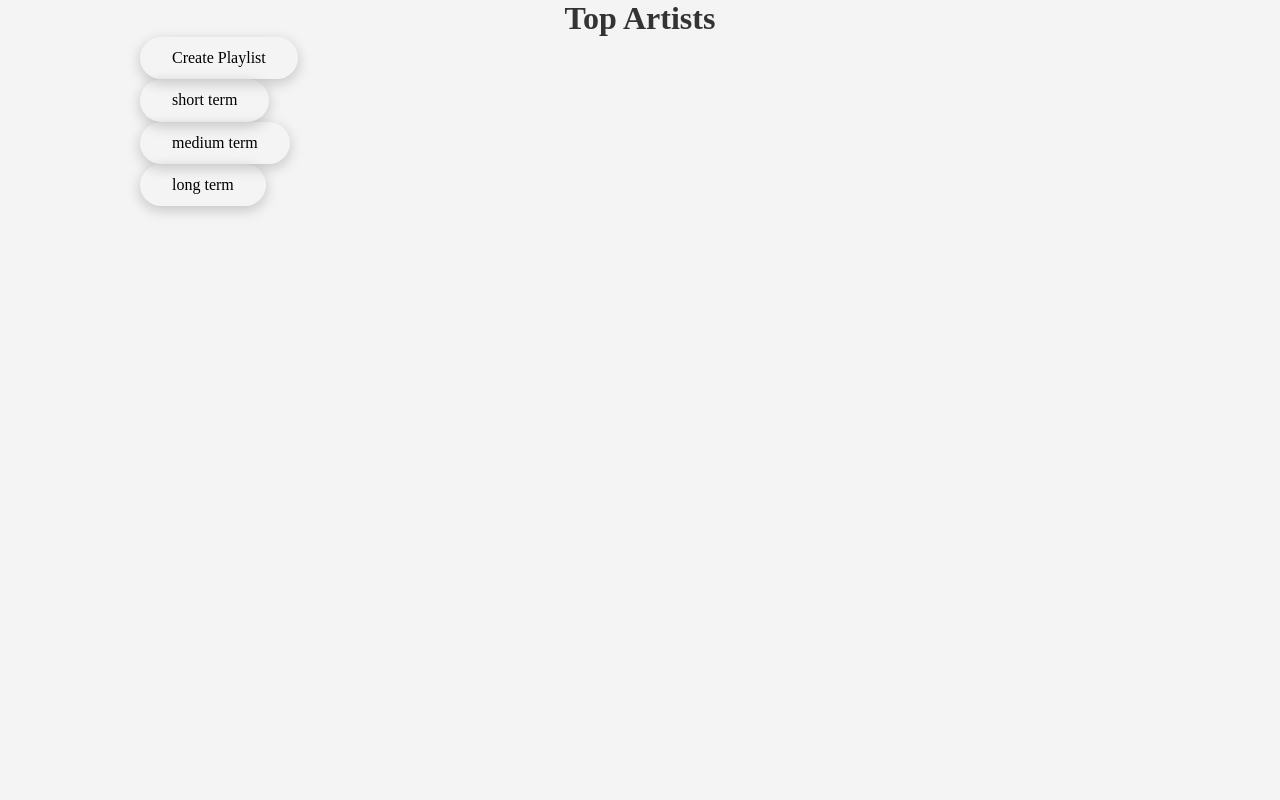
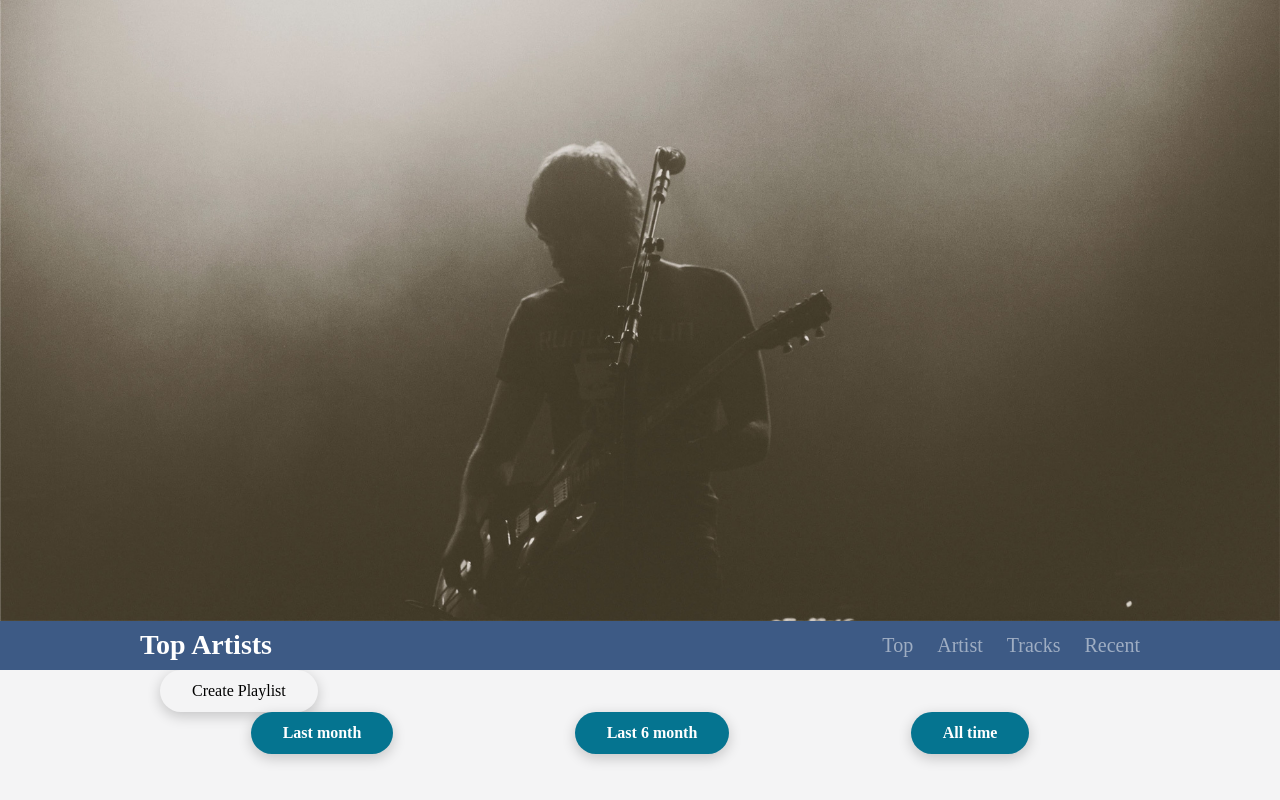
Before and after one commit to t-naganuma/next-spotify-api-tutorial, a Next.js app: page /artist in a window 1280 px wide. Built offline with nearby package versions, Linux system fonts and the light colour scheme.

Commit message:
サイトカラー決め、artist pageレイアウト調整

```diff
--- a/pages/artist.js
+++ b/pages/artist.js
@@ -1,9 +1,10 @@
 import React, { useEffect, useState } from 'react';
-import Image from 'next/image';
+import Link from 'next/link';
 import axios from 'axios';
 import checkExpiration from '../lib/checkExpiration';
 import styles from '../styles/layout/Layout.module.scss';
 import contentStyles from '../styles/layout/Content.module.scss';
+import artistStyles from '../styles/layout/Artist.module.scss';
 import buttonStyles from '../styles/components/Button.module.scss';
 
 export default function artist() {
@@ -23,8 +24,7 @@ export default function artist() {
       // Spotify ユーザーのTOP Artist取得
       const endpoint = 'https://api.spotify.com/v1/me/top/artists';
       const headers = { Authorization: `Bearer ${accessToken}` };
-      axios
-        .get(endpoint, { headers })
+      axios.get(endpoint, { headers })
         .then((res) => {
           setArtists(res.data.items);
         })
@@ -41,9 +41,8 @@ export default function artist() {
   const getArtistByTerm = (term) => {
     const accessToken = localStorage.getItem('accessToken');
     const endpoint = `https://api.spotify.com/v1/me/top/artists?time_range=${term}`;
-    const headers = { Authorization: `Bearer ${accessToken}` };
-    axios
-      .get(endpoint, { headers })
+    const headers = { Authorizatiopn: `Bearer ${accessToken}` };
+    axios.get(endpoint, { headers })
       .then((res) => {
         setArtists(res.data.items);
       })
@@ -85,10 +84,7 @@ export default function artist() {
       description: 'New Playlist',
       public: true,
     };
-    const playlistId = await axios
-      .post(`https://api.spotify.com/v1/users/${user_id}/playlists`, data, {
-        headers,
-      })
+    const playlistId = await axios.post(`https://api.spotify.com/v1/users/${user_id}/playlists`, data, { headers })
       .then((res) => {
         return res.data.id;
       })
@@ -103,14 +99,7 @@ export default function artist() {
         'spotify:episode:512ojhOuo1ktJprKbVcKyQ',
       ],
     };
-    await axios
-      .post(
-        `https://api.spotify.com/v1/playlists/${playlistId}/tracks`,
-        tracks,
-        {
-          headers,
-        }
-      )
+    await axios.post(`https://api.spotify.com/v1/playlists/${playlistId}/tracks`, tracks, { headers })
       .then((res) => {
         console.log(res);
       })
@@ -118,35 +107,54 @@ export default function artist() {
         console.log(error);
       });
   };
+
   return (
     <div className={styles.container}>
+      <header className={artistStyles.header_hero}>
+        <nav className={contentStyles.nav}>
+          <div className={contentStyles.nav_container}>
+            <h1 className={artistStyles.heading1}>Top Artists</h1>
+            <div>
+              <ul className={contentStyles.nav_lists}>
+                <li className={contentStyles.nav_list}>
+                  <Link href="/">Top</Link>
+                </li>
+                <li className={contentStyles.nav_list}>
+                  <Link href="/artist">Artist</Link>
+                </li>
+                <li className={contentStyles.nav_list}>
+                  <Link href="/track">Tracks</Link>
+                </li>
+                <li className={contentStyles.nav_list}>
+                  <Link href="/recent">Recent</Link>
+                </li>
+              </ul>
+            </div>
+          </div>
+        </nav>
+      </header>
       <main>
-        <section className={contentStyles.sec_top}>
-          {/* <Image
-            src="/artist.jpg"
-            alt="Top Artist Page"
-            width={1000}
-            height={600}
-          /> */}
-          <h1 className={contentStyles.heading1}>Top Artists</h1>
+        <section className={artistStyles.sec_artist}>
           <button className={buttonStyles.button} onClick={createPlaylist}>
             Create Playlist
           </button>
+          <div className={artistStyles.time_range_selector}>
             <button
-            className={buttonStyles.button}
+              className={`${buttonStyles.button} ${buttonStyles.time_range}`}
               onClick={() => getArtistByTerm('short_term')}>
-            short term
+              Last month
             </button>
             <button
-            className={buttonStyles.button}
+              className={`${buttonStyles.button} ${buttonStyles.time_range}`}
               onClick={() => getArtistByTerm('medium_term')}>
-            medium term
+              Last 6 month
             </button>
             <button
-            className={buttonStyles.button}
+              className={`${buttonStyles.button} ${buttonStyles.time_range}`}
               onClick={() => getArtistByTerm('long_term')}>
-            long term
+              All time
             </button>
+          </div>
           <ul>{displayArtists}</ul>
         </section>
       </main>
--- a/styles/components/Button.module.scss
+++ b/styles/components/Button.module.scss
@@ -18,9 +18,16 @@
 }
 
 .link {
-  background-color: $link-color;
+  background-color: $secondary-color;
   color: $white;
   font-size: rem(16px);
+}
+
+.time_range {
+  background-color: $secondary-color;
+  color: $white;
+  font-size: rem(16px);
+  font-weight: bold;
 }
 
 .buttonWrap {
--- /dev/null
+++ b/styles/layout/Artist.module.scss
@@ -0,0 +1,30 @@
+
+@import '../variables.scss';
+@import '../mixin.scss';
+@import '../function.scss';
+
+.header_hero {
+  background-image: url("../../public/artist.jpg");
+  background-repeat: no-repeat;
+  background-size: contain;
+  padding-top: 48.55%;
+  position: relative;
+}
+
+.sec_artist {
+  margin: 0 auto;
+  max-width: 960px;
+  width: 100%;
+}
+
+.heading1 {
+  color: $white;
+  font-size: rem(28px);
+  font-weight: bold;
+}
+
+.time_range_selector {
+  align-items: center;
+  display: flex;
+  justify-content: space-around;
+}
--- a/styles/layout/Content.module.scss
+++ b/styles/layout/Content.module.scss
@@ -49,3 +49,38 @@
   font-size: rem(12px);
   margin: rem(4px) 0 0 0;
 }
+
+.nav {
+  background-color: $primary-color;
+  padding: 8px 0;
+  width: 100%;
+}
+
+.nav_container {
+  align-items: center;
+  display: flex;
+  justify-content: space-between;
+  margin: 0 auto;
+  max-width: 1000px;
+  width: 100%;
+}
+
+.nav_lists {
+  align-items: center;
+  display: flex;
+  justify-content: center;
+}
+
+.nav_list {
+  color: $white;
+  font-size: rem(20px);
+  &:not(:last-child) {
+    margin: 0 24px 0 0;
+  }
+  & a {
+    opacity: .5;
+    &:hover {
+      opacity: 1;
+    }
+  }
+}
--- a/styles/variables.scss
+++ b/styles/variables.scss
@@ -1,15 +1,11 @@
 /*-------------------
 Base Color
 -------------------*/
-$primary-color: #b9e0e1;
-$secondary-color: #98c9db;
+$primary-color: #3d5A85;
+$secondary-color: #057490;
 $bg-color: #f4f4f5;
 $accent-color: #dfbb49;
 $white: #fff;
-$link-color: #a5d8df;
-/*-------------------
-Text Color
--------------------*/
-$text-color: #333333;
 $content-color: #425894;
 $sub-content-color: #7593ce;
+$text-color: #333333;
```
Also changed, not shown: public/artist.jpg. Lines whose indentation alone changed are shown as unchanged.
